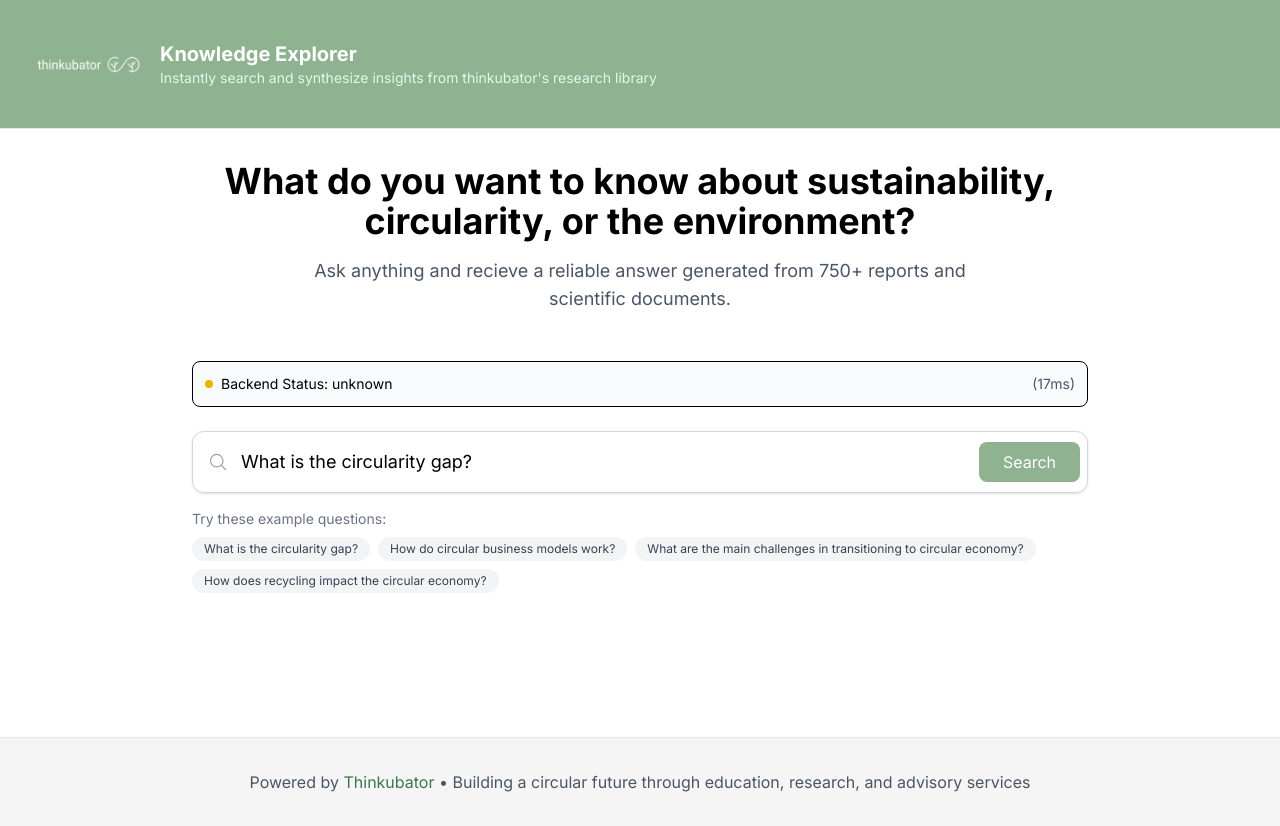
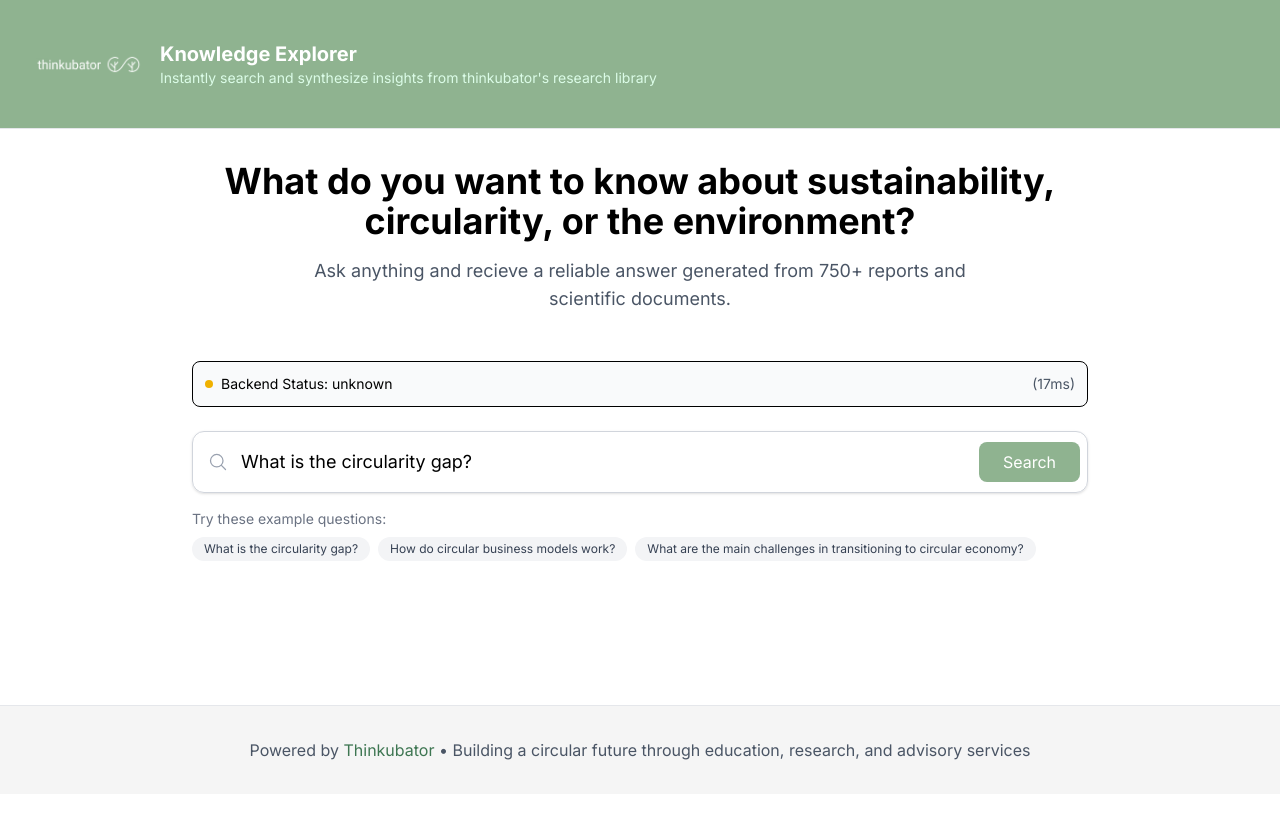
Before and after one commit to jakthehutt/thinkubator-rag, a Next.js app in the folder src/frontend/: page / in a window 1280 px wide. After the commit the page ends 800 px from the top, so only its background shows below. Built offline with nearby package versions, Linux system fonts and the light colour scheme; no server answers.

Commit message:
update: example questions

```diff
--- a/src/frontend/src/components/QueryInterface.tsx
+++ b/src/frontend/src/components/QueryInterface.tsx
@@ -117,8 +117,7 @@ export function QueryInterface({ onQuery, loading }: QueryInterfaceProps) {
           {[
             "What is the circularity gap?",
             "How do circular business models work?",
-            "What are the main challenges in transitioning to circular economy?",
-            "How does recycling impact the circular economy?"
+            "What are the main challenges in transitioning to circular economy?"
           ].map((sampleQuery) => (
             <button
               key={sampleQuery}
```
